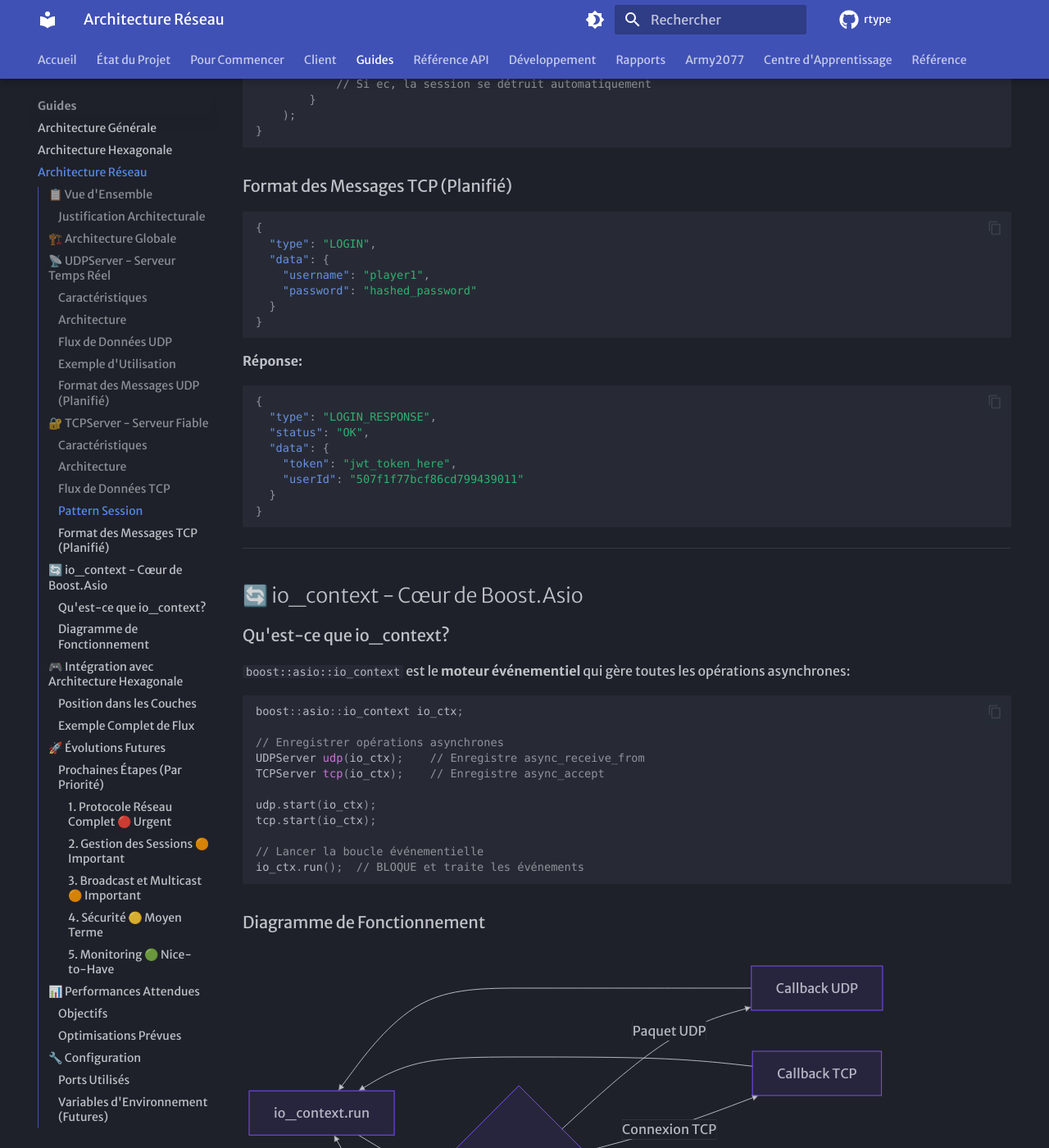
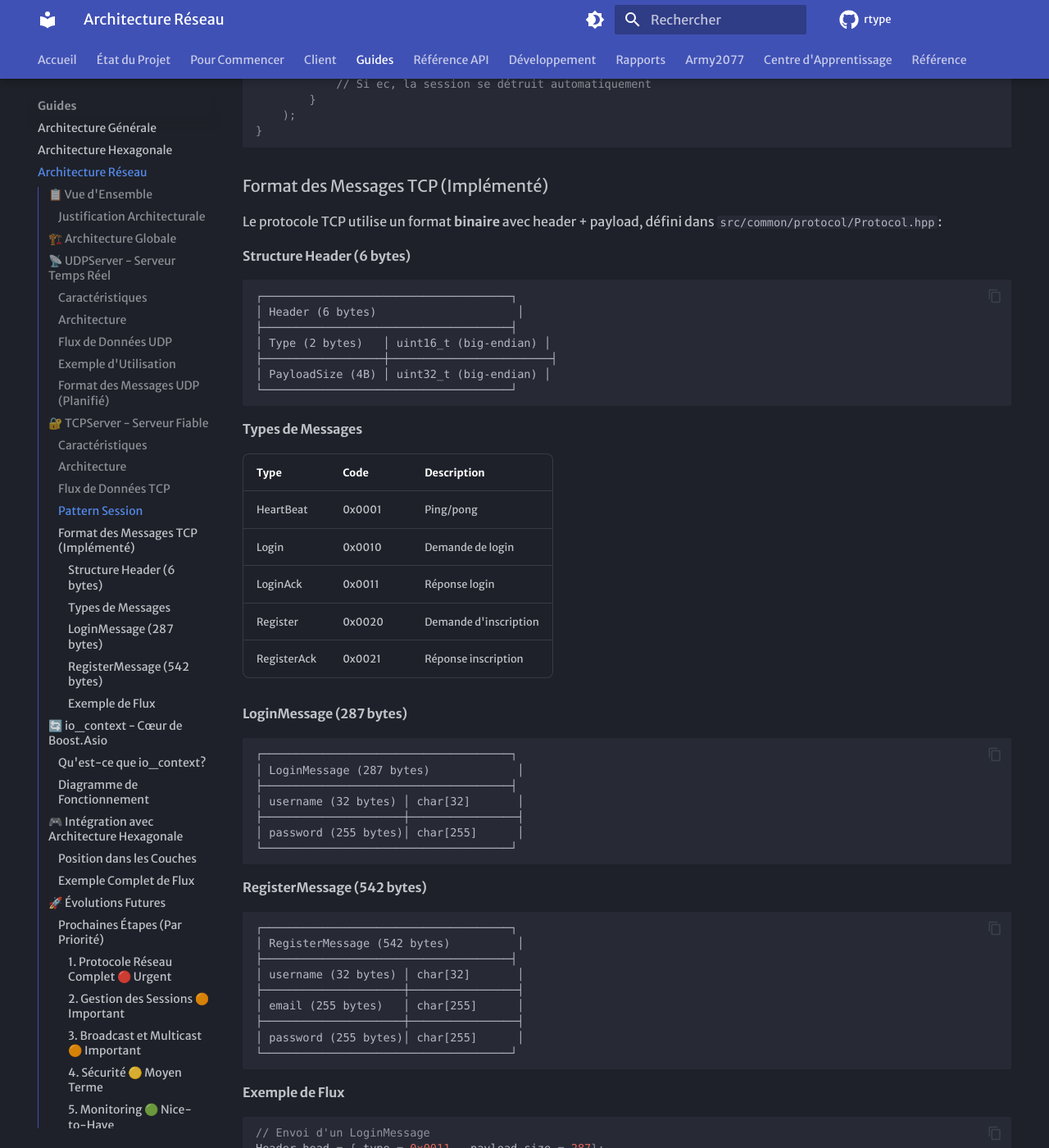
Before and after one commit to ChrisG-L/rtype, an MkDocs documentation site: the page built from docs/guides/network-architecture.md, in a window 1280 px wide and 1400 px high, scrolled down 5938 px. Shown: the whole window at 82% size. Built offline with MkDocs 1.6.1 and Material for MkDocs 9.7.7, drawn with Linux system fonts in a browser that asks for light colours; some web fonts are replaced; comment, search, counter and statistics services are not loaded; the version menu is left out; some of the changed text lies outside the part shown.

Commit message:
DOCS: Mise à jour documentation protocole binaire v0.4.0
- Architecture réseau: format JSON → binaire (Header + Payload)
- Documentation LoginMessage et RegisterMessage
- Rapport Général: Register fix P0 marqué CORRIGÉ
- Changelog v0.4.0 avec détails complets

🤖 Generated with [Claude Code](https://claude.com/claude-code)

Co-Authored-By: Claude <noreply@anthropic.com>

````diff
--- a/docs/guides/network-architecture.md
+++ b/docs/guides/network-architecture.md
@@ -1,8 +1,8 @@
 # Architecture Réseau R-Type
 
-**État:** ✅ Implémenté - Fondations UDP/TCP prêtes
-**Version:** 0.2.0
-**Dernière mise à jour:** 11 janvier 2025
+**État:** ✅ Implémenté - Protocole binaire TCP opérationnel
+**Version:** 0.3.0
+**Dernière mise à jour:** 30 novembre 2025
 
 ---
 
@@ -256,28 +256,70 @@ void Session::do_read() {
 }
 ```
 
-### Format des Messages TCP (Planifié)
+### Format des Messages TCP (Implémenté)
 
-```json
-{
-  "type": "LOGIN",
-  "data": {
-    "username": "player1",
-    "password": "hashed_password"
-  }
-}
+Le protocole TCP utilise un format **binaire** avec header + payload, défini dans `src/common/protocol/Protocol.hpp`:
+
+#### Structure Header (6 bytes)
+
+```
+┌─────────────────────────────────────┐
+│ Header (6 bytes)                     │
+├─────────────────────────────────────┤
+│ Type (2 bytes)   │ uint16_t (big-endian) │
+├──────────────────┼────────────────────────┤
+│ PayloadSize (4B) │ uint32_t (big-endian) │
+└─────────────────────────────────────┘
 ```
 
-**Réponse:**
-```json
-{
-  "type": "LOGIN_RESPONSE",
-  "status": "OK",
-  "data": {
-    "token": "jwt_token_here",
-    "userId": "507f1f77bcf86cd799439011"
-  }
-}
+#### Types de Messages
+
+| Type | Code | Description |
+|------|------|-------------|
+| HeartBeat | 0x0001 | Ping/pong |
+| Login | 0x0010 | Demande de login |
+| LoginAck | 0x0011 | Réponse login |
+| Register | 0x0020 | Demande d'inscription |
+| RegisterAck | 0x0021 | Réponse inscription |
+
+#### LoginMessage (287 bytes)
+
+```
+┌─────────────────────────────────────┐
+│ LoginMessage (287 bytes)             │
+├─────────────────────────────────────┤
+│ username (32 bytes) │ char[32]       │
+├─────────────────────┼────────────────┤
+│ password (255 bytes)│ char[255]      │
+└─────────────────────────────────────┘
+```
+
+#### RegisterMessage (542 bytes)
+
+```
+┌─────────────────────────────────────┐
+│ RegisterMessage (542 bytes)          │
+├─────────────────────────────────────┤
+│ username (32 bytes) │ char[32]       │
+├─────────────────────┼────────────────┤
+│ email (255 bytes)   │ char[255]      │
+├─────────────────────┼────────────────┤
+│ password (255 bytes)│ char[255]      │
+└─────────────────────────────────────┘
+```
+
+#### Exemple de Flux
+
+```cpp
+// Envoi d'un LoginMessage
+Header head = {.type = 0x0011, .payload_size = 287};
+LoginMessage login = {.username = "player1", .password = "secret"};
+
+// Sérialisation (network byte order)
+head.to_bytes(buffer);
+login.to_bytes(buffer + 6);
+
+// Envoi: 6 bytes header + 287 bytes payload = 293 bytes total
 ```
 
 ---
@@ -537,16 +579,17 @@ telnet localhost 4123
 
 ## 📝 Notes
 
-> ⚠️ **État Actuel:**
+> ✅ **État Actuel:**
 >
-> L'infrastructure réseau est **fonctionnelle mais basique**:
+> L'infrastructure réseau TCP est **opérationnelle avec protocole binaire**:
 > - ✅ UDPServer écoute et reçoit paquets
 > - ✅ TCPServer accepte connexions et crée sessions
-> - ❌ Pas de protocole défini (juste echo)
-> - ❌ Pas d'intégration avec Use Cases (direct)
-> - ❌ Pas de gestion des sessions
+> - ✅ Protocole binaire implémenté (Header + Payload)
+> - ✅ Messages Login/Register avec sérialisation
+> - ✅ Intégration avec Use Cases (Login, Register)
+> - ⏳ Gestion des sessions (en cours)
 >
-> **Prochaine itération:** Implémenter le protocole réseau R-Type complet
+> **Prochaine itération:** Implémenter HeartBeat et gestion sessions
 
 > 💡 **Design Decision - Pourquoi même port pour UDP/TCP?**
 >
@@ -560,6 +603,6 @@ telnet localhost 4123
 
 ---
 
-**Dernière révision:** 11/01/2025
-**Auteur:** Agent Documentation + Reine des Abeilles 👑
-**Statut:** ✅ À jour avec le code (v0.2.0)
+**Dernière révision:** 30/11/2025
+**Auteur:** Agent Documentation + Claude Code
+**Statut:** ✅ À jour avec le code (v0.3.0)
````
Also changed, not shown: docs/development/changelog.md (+61 -0 lines), docs/reports/general/latest.md (+5 -5 lines).
